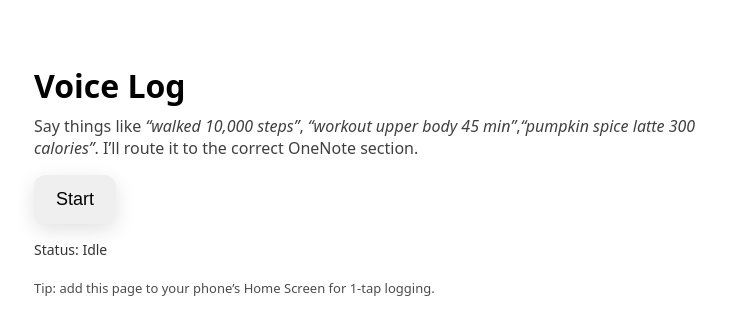
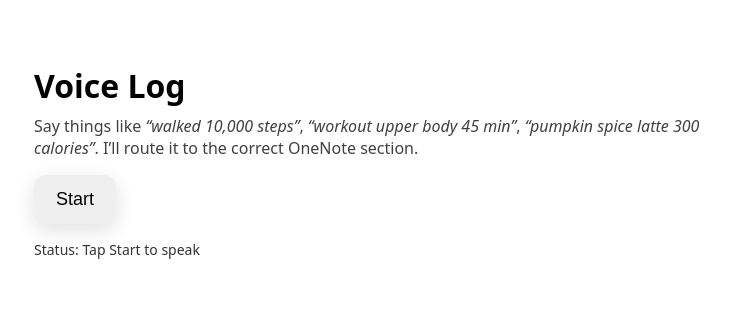
Before and after one commit to tchaudhry907/alice-onenote-router, a Next.js app: page /voice in a window 1280 px wide. Shown: the top 334 px of the page, without its empty margins (266-996 px from the left). Built offline with nearby package versions, Linux system fonts and the light colour scheme.

Commit message:
Refactor voice.js for improved clarity and functionality

```diff
--- a/pages/voice.js
+++ b/pages/voice.js
@@ -1,44 +1,26 @@
 // pages/voice.js
-// Hands-free Voice Logger: speak → POST /api/log → OneNote.
-// Uses Web Speech API (Chrome/Edge/Android/iOS Safari). One tap to start.
-
 import { useEffect, useRef, useState } from "react";
 
 export default function VoiceLogger() {
   const [supported, setSupported] = useState(true);
   const [listening, setListening] = useState(false);
   const [lastText, setLastText] = useState("");
-  const [status, setStatus] = useState("Idle");
+  const [status, setStatus] = useState("Tap Start to speak");
   const recRef = useRef(null);
 
   useEffect(() => {
     const SR = window.SpeechRecognition || window.webkitSpeechRecognition;
-    if (!SR) {
-      setSupported(false);
-      return;
-    }
+    if (!SR) { setSupported(false); return; }
     const rec = new SR();
     rec.lang = "en-US";
     rec.interimResults = true;
-    rec.continuous = false;
 
     rec.onstart = () => setStatus("Listening…");
-    rec.onerror = (e) => {
-      setStatus(`Mic error: ${e.error || "unknown"}`);
-      setListening(false);
-    };
-    rec.onend = () => {
-      setListening(false);
-      if (status === "Listening…") setStatus("Tap Start to speak");
-    };
+    rec.onerror = (e) => { setStatus(`Mic error: ${e.error || "unknown"}`); setListening(false); };
+    rec.onend = () => { setListening(false); if (status==="Listening…") setStatus("Tap Start to speak"); };
     rec.onresult = async (evt) => {
-      const text = Array.from(evt.results)
-        .map(r => r[0]?.transcript || "")
-        .join(" ")
-        .trim();
+      const text = Array.from(evt.results).map(r => r[0]?.transcript || "").join(" ").trim();
       setLastText(text);
-
-      // When result is final, log it.
       if (evt.results[evt.results.length - 1].isFinal && text) {
         setStatus("Logging…");
         try {
@@ -48,74 +30,39 @@ export default function VoiceLogger() {
             body: JSON.stringify({ text }),
           });
           const data = await resp.json();
-          if (data?.ok) {
-            setStatus(`Logged ✅ → ${data.routed?.sectionName || "?"}`);
-          } else {
-            setStatus(`Log failed ❌ ${data?.error || resp.statusText}`);
-          }
+          setStatus(data?.ok ? `Logged ✅ → ${data.routed?.sectionName || "?"}` : `Log failed ❌ ${data?.error || resp.statusText}`);
         } catch (err) {
           setStatus(`Network error ❌ ${String(err)}`);
         }
       }
     };
-
     recRef.current = rec;
   }, [status]);
 
-  const start = () => {
-    if (!recRef.current) return;
-    try {
-      recRef.current.start();
-      setListening(true);
-      setStatus("Listening…");
-    } catch {
-      // start() can throw if already started; ignore
-    }
-  };
+  const start = () => { try { recRef.current?.start(); setListening(true); setStatus("Listening…"); } catch {} };
 
   return (
-    <div style={{
-      maxWidth: 680, margin: "40px auto", padding: 24,
-      fontFamily: "system-ui, -apple-system, Segoe UI, Roboto, sans-serif"
-    }}>
-      <h1 style={{ margin: 0 }}>Voice Log</h1>
-      <p style={{ marginTop: 8, opacity: 0.75 }}>
-        Say things like <i>“walked 10,000 steps”</i>, <i>“workout upper body 45 min”</i>,
-        <i>“pumpkin spice latte 300 calories”</i>. I’ll route it to the correct OneNote section.
-      </p>
+    <div style={{maxWidth:680,margin:"40px auto",padding:24,fontFamily:"system-ui,-apple-system,Segoe UI,Roboto,sans-serif"}}>
+      <h1 style={{margin:0}}>Voice Log</h1>
+      <p style={{marginTop:8,opacity:.75}}>Say things like <i>“walked 10,000 steps”</i>,
+        <i> “workout upper body 45 min”</i>, <i>“pumpkin spice latte 300 calories”</i>.
+        I’ll route it to the correct OneNote section.</p>
 
       {!supported ? (
-        <div style={{ color: "#b00020", fontWeight: 600 }}>
-          Your browser doesn’t support speech recognition. Use Chrome/Edge/Android or iOS Safari.
-        </div>
+        <div style={{color:"#b00020",fontWeight:600}}>Your browser doesn’t support speech recognition.
+          Use Chrome/Edge/Android or iOS Safari.</div>
       ) : (
         <>
-          <button
-            onClick={start}
-            disabled={listening}
-            style={{
-              fontSize: 18, padding: "14px 22px", borderRadius: 12,
-              border: "none", cursor: "pointer", boxShadow: "0 6px 20px rgba(0,0,0,.12)"
-            }}>
+          <button onClick={start} disabled={listening}
+            style={{fontSize:18,padding:"14px 22px",borderRadius:12,border:"none",cursor:"pointer",
+                    boxShadow:"0 6px 20px rgba(0,0,0,.12)"}}>
             {listening ? "Listening…" : "Start"}
           </button>
-
-          <div style={{ marginTop: 16, fontSize: 14, opacity: 0.8 }}>
-            Status: {status}
-          </div>
-
-          {lastText ? (
-            <div style={{
-              marginTop: 16, padding: 12, borderRadius: 12,
-              background: "#f6f6f8", fontFamily: "ui-monospace, SFMono-Regular, Menlo, monospace"
-            }}>
-              {lastText}
-            </div>
-          ) : null}
-
-          <div style={{ marginTop: 20, fontSize: 13, opacity: 0.7 }}>
-            Tip: add this page to your phone’s Home Screen for 1-tap logging.
-          </div>
+          <div style={{marginTop:16,fontSize:14,opacity:.8}}>Status: {status}</div>
+          {lastText && (
+            <div style={{marginTop:16,padding:12,borderRadius:12,background:"#f6f6f8",
+                         fontFamily:"ui-monospace,SFMono-Regular,Menlo,monospace"}}>{lastText}</div>
+          )}
         </>
       )}
     </div>
```
